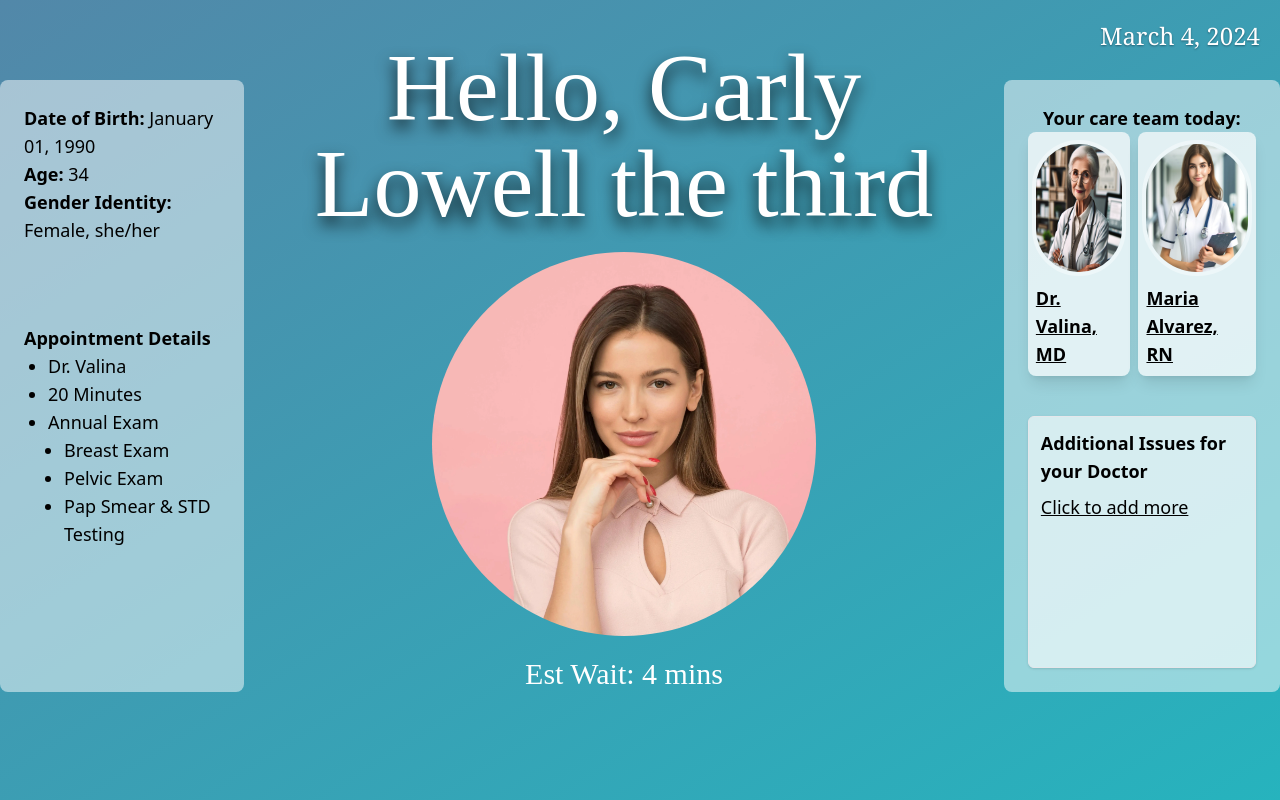
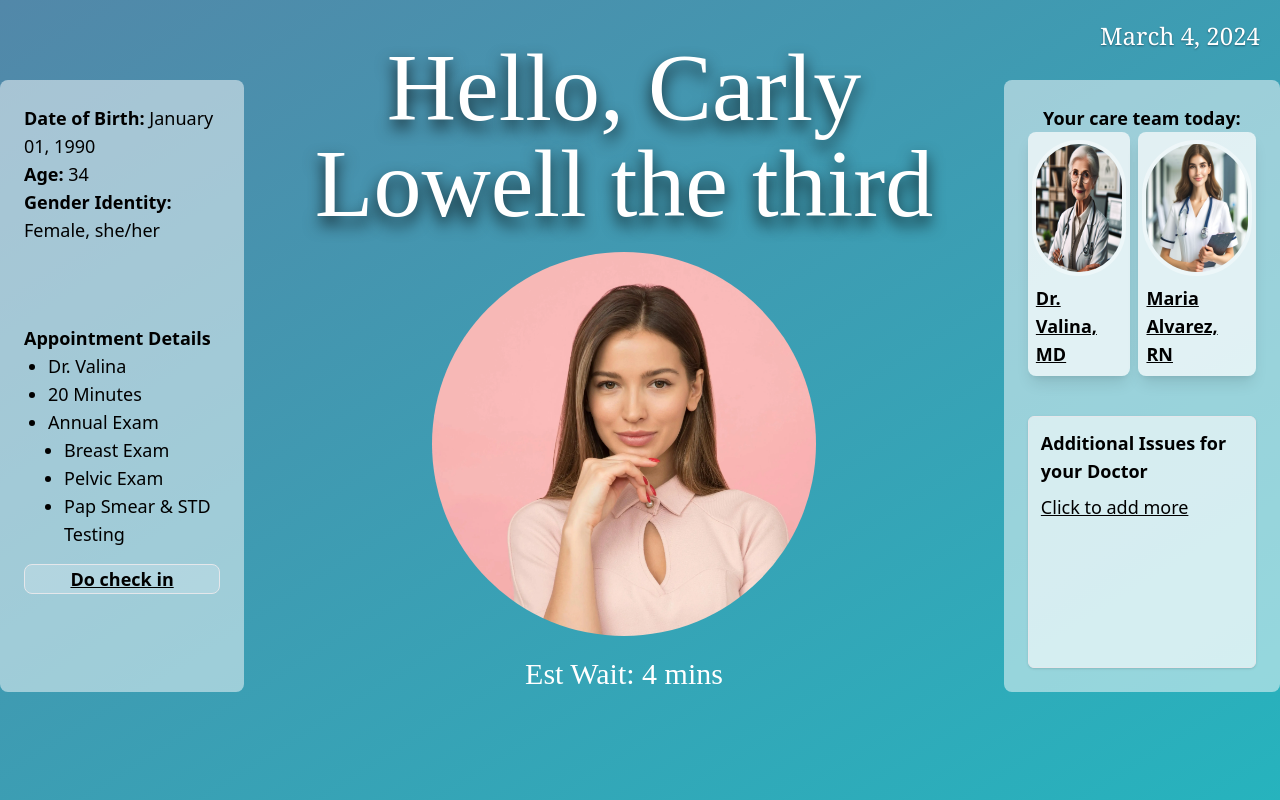
Before and after one commit to 394-w24/NoteDoctor, a React (Create React App) app: page / in a window 1280 px wide. Built offline with nearby package versions, Linux system fonts and the light colour scheme.

Commit message:
add link so build adds checkin

```diff
--- a/src/pages/PatientWelcome.jsx
+++ b/src/pages/PatientWelcome.jsx
@@ -61,6 +61,12 @@ const PatientWelcome = () => {
               </li>
             </ul>
           </div>
+          <Link
+            to="checkin"
+            className="mt-4 rounded-lg border bg-slate-50/20 text-center font-semibold underline"
+          >
+            Do check in
+          </Link>
         </div>
         <div className="flex flex-col">
           <h1 className="text-shadow-lg text-center font-cursive text-8xl text-white shadow-black/80">
@@ -152,7 +158,7 @@ const PatientWelcome = () => {
               />
               <button
                 type="submit"
-                className="bg-contessa-500 rounded-lg border py-3 font-semibold text-white shadow"
+                className="rounded-lg border bg-contessa-500 py-3 font-semibold text-white shadow"
               >
                 Add Issues
               </button>
```
